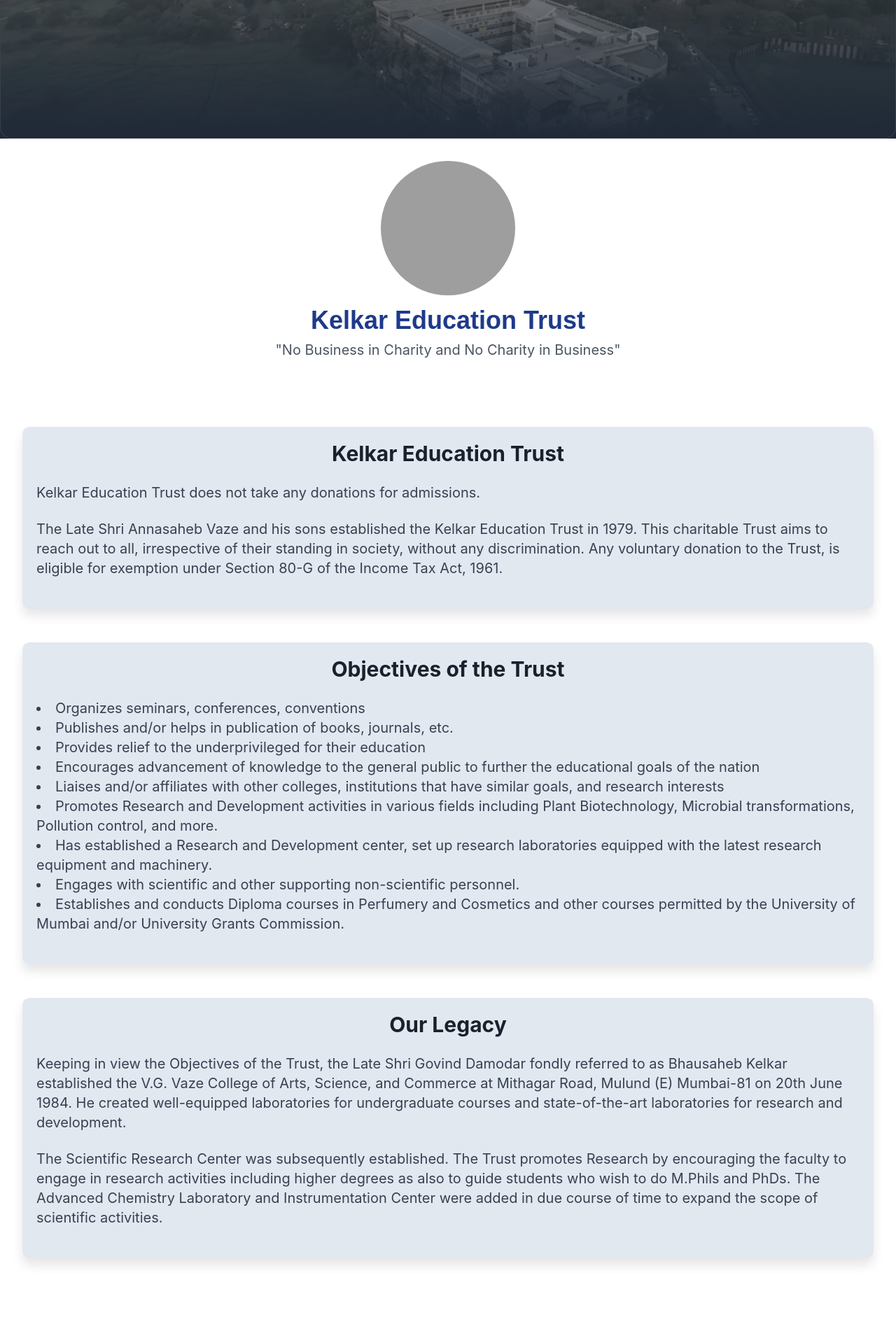
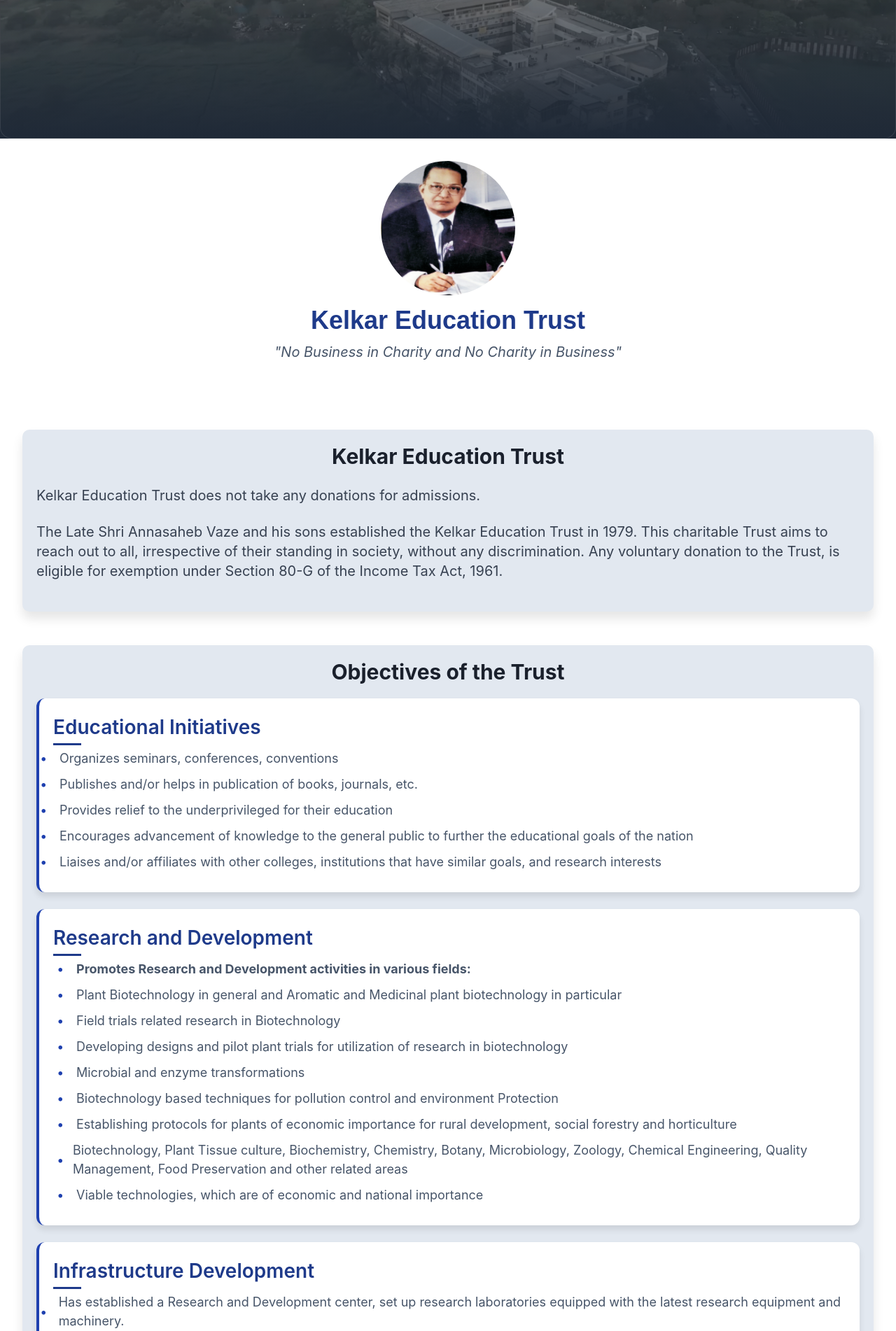
Before and after one commit to rushiii3/KETS, a PHP site: page /kelkar_education_trust.php in a window 1280 px wide. Shown: the part 409-2311 px from the top of the page at 70% size. Run offline with PHP 8.4, Linux system fonts and the light colour scheme; some libraries are stand-ins or nearby versions; grey boxes are pictures that could not be loaded.

Commit message:
updated kelkar education trust page

```diff
--- a/College/src/main/Components/kelkar_trust.php
+++ b/College/src/main/Components/kelkar_trust.php
@@ -1,8 +1,10 @@
+    <!-- Header Section -->
+
     <div class="relative isolate flex flex-col  overflow-hidden py-2 md:h-[30rem] h-[25rem] mx-auto w-full items-center justify-center"> <img src="../../assests/college.png" alt="fallback image" class="absolute inset-0 -z-10 h-full w-full object-cover" />
     <div class="absolute inset-0 -z-10 bg-gradient-to-t from-gray-800 via-gray-900/10"></div>
     <div class="absolute inset-0 -z-10 rounded-2xl ring-1 ring-inset ring-white/10"></div>
     <div class="text-center z-1" data-aos="fade-up">
-        <h1 class="md:text-7xl text-5xl font-bold tracking-tight text-white sm:text-6xl text-center px-[20px]">KELKAR EDUCATION TRUST</h1>
+        <h1 class="md:text-7xl text-5xl font-bold tracking-tight text-white sm:text-6xl text-center px-[20px]">KELKAR EDUCATION TRUST </h1>
     </div>
 
 </div>
@@ -10,16 +12,14 @@
         <div class="mx-auto overflow-hidden overflow-x-hidden px-8 py-8">
             <!-- Image of Bhausaheb Kelkar -->
             <div class="text-center mb-12">
-            <img src="path/to/bhausaheb-kelkar.jpg" alt="Bhausaheb Kelkar" class="w-48 h-48 mx-auto rounded-full">
+                <img src="../../assests/vision-mission/Bhausaheb.png" alt="Bhausaheb Kelkar" class="w-48 h-48 mx-auto rounded-full">
                 <h2 class="text-4xl font-bold mt-4 section-heading">Kelkar Education Trust</h2>
-            <p class="mt-2 text-xl text-gray-600">"No Business in Charity and No Charity in Business"</p>
+                <p class="quote">"No Business in Charity and No Charity in Business"</p>
             </div>
 
             <!-- Main Content -->
             <section class="py-12">
                 <div class="container mx-auto space-y-12">
-
-
                     <div class="section-content" data-aos="fade-right">
                         <h3 class="text-3xl font-bold text-center">Kelkar Education Trust</h3>
                         <p class="my-6 text-xl text-gray-700">Kelkar Education Trust does not take any donations for admissions.</p>
@@ -28,17 +28,44 @@
 
                     <div class="section-content" data-aos="fade-left">
                         <h3 class="text-3xl font-bold text-center">Objectives of the Trust</h3>
-                    <ul class="list-disc list-inside my-6 text-xl text-gray-700">
+                        <div class="grid grid-cols-1 md:grid-cols-1 gap-6 mt-5">
+                            <div class="objective-card">
+                                <h4 class="objective-title">Educational Initiatives</h4>
+                                <ul class="objective-list">
                                     <li>Organizes seminars, conferences, conventions</li>
                                     <li>Publishes and/or helps in publication of books, journals, etc.</li>
                                     <li>Provides relief to the underprivileged for their education</li>
                                     <li>Encourages advancement of knowledge to the general public to further the educational goals of the nation</li>
                                     <li>Liaises and/or affiliates with other colleges, institutions that have similar goals, and research interests</li>
-                        <li>Promotes Research and Development activities in various fields including Plant Biotechnology, Microbial transformations, Pollution control, and more.</li>
+                                </ul>
+                            </div>
+                            <div class="objective-card">
+                                <h4 class="objective-title">Research and Development</h4>
+                                <ul class="objective-list">
+
+                                        <ul>
+                                        <li class="list-none font-bold">Promotes Research and Development activities in various fields:</li>
+                                            <li>Plant Biotechnology in general and Aromatic and Medicinal plant biotechnology in particular</li>
+                                            <li>Field trials related research in Biotechnology</li>
+                                            <li>Developing designs and pilot plant trials for utilization of research in biotechnology</li>
+                                            <li>Microbial and enzyme transformations</li>
+                                            <li>Biotechnology based techniques for pollution control and environment Protection</li>
+                                            <li>Establishing protocols for plants of economic importance for rural development, social forestry and horticulture</li>
+                                            <li>Biotechnology, Plant Tissue culture, Biochemistry, Chemistry, Botany, Microbiology, Zoology, Chemical Engineering, Quality Management, Food Preservation and other related areas</li>
+                                            <li>Viable technologies, which are of economic and national importance</li>
+                                        </ul>
+
+                                </ul>
+                            </div>
+                            <div class="objective-card">
+                                <h4 class="objective-title">Infrastructure Development</h4>
+                                <ul class="objective-list">
                                     <li>Has established a Research and Development center, set up research laboratories equipped with the latest research equipment and machinery.</li>
                                     <li>Engages with scientific and other supporting non-scientific personnel.</li>
                                     <li>Establishes and conducts Diploma courses in Perfumery and Cosmetics and other courses permitted by the University of Mumbai and/or University Grants Commission.</li>
                                 </ul>
+                            </div>
+                        </div>
                     </div>
 
                     <div class="section-content" data-aos="fade-right">
@@ -48,7 +75,5 @@
                     </div>
                 </div>
             </section>
-
-
         </div>
     </div>
--- a/College/src/main/Pages/kelkar_education_trust.php
+++ b/College/src/main/Pages/kelkar_education_trust.php
@@ -28,6 +28,19 @@
             border-radius: 10px;
             padding: 20px;
             box-shadow: 0 10px 15px rgba(0, 0, 0, 0.1);
+            transition: transform 0.3s ease;
+        }
+
+        .section-content:hover {
+            transform: scale(1.02);
+        }
+
+        .quote {
+            font-style: italic;
+            color: #475569;
+            margin-top: 10px;
+            font-size: 1.25rem;
+            animation: fadeIn 2s ease-in-out forwards;
         }
 
         .image-wrapper img {
@@ -66,9 +79,95 @@
                 font-size: 1.5rem;
             }
         }
+
+        .animate-text {
+            animation: fadeInUp 2s ease-in-out forwards;
+        }
+
+        @keyframes fadeIn {
+            0% {
+                opacity: 0;
+            }
+            100% {
+                opacity: 1;
+            }
+        }
+
+        @keyframes fadeInUp {
+            0% {
+                opacity: 0;
+                transform: translateY(20px);
+            }
+            100% {
+                opacity: 1;
+                transform: translateY(0);
+            }
+        }
+
+        .header-bg {
+            background: linear-gradient(to top, rgba(30, 41, 59, 0.8), rgba(30, 41, 59, 0.6)), url('../../assests/college.png') no-repeat center center/cover;
+        }
+
+        .objective-card {
+            background-color: #fff;
+            border-left: 4px solid #1e40af;
+            padding: 20px;
+            border-radius: 12px;
+            box-shadow: 0 6px 10px rgba(0, 0, 0, 0.1);
+            transition: transform 0.3s ease, box-shadow 0.3s ease;
+        }
+
+        .objective-card:hover {
+            transform: translateY(-5px);
+            box-shadow: 0 10px 20px rgba(0, 0, 0, 0.2);
+        }
+
+        .objective-title {
+            color: #1e3a8a;
+            font-size: 1.75rem;
+            font-weight: 600;
+            margin-bottom: 10px;
+            position: relative;
+        }
+
+        .objective-title::before {
+            content: '';
+            position: absolute;
+            width: 40px;
+            height: 3px;
+            background-color: #1e3a8a;
+            bottom: -5px;
+            left: 0;
+        }
+
+        .objective-list {
+            list-style-type: none;
+            padding: 0;
+            color: #475569;
+        }
+
+        .objective-list li {
+            margin-bottom: 10px;
+            font-size: 1.125rem;
+            display: flex;
+            align-items: center;
+        }
+
+        .objective-list li::before {
+            content: '•';
+            color: #1e40af;
+            font-weight: bold;
+            display: inline-block;
+            width: 1em;
+            margin-left: -1em;
+            margin-right: 0.5em;
+        }
+
+        .objective-list ul {
+            padding-left: 1.5em;
+        }
     </style>
-
-<body class="bg-white overflow-x-hidden mx-auto">
+    <body class="bg-white overflow-x-hidden mx-auto">
 
     <?php include('../Layouts/header2.php'); ?>
     <?php include('../Components/kelkar_trust.php'); ?>
@@ -79,6 +178,7 @@
 
  <!-- AOS Animation Library -->
  <script src="https://unpkg.com/aos@2.3.1/dist/aos.js"></script>
+    <link href="https://unpkg.com/aos@2.3.1/dist/aos.css" rel="stylesheet">
     <script>
         AOS.init();
     </script>
```
Also changed, not shown: College/src/assests/vision-mission/Bhausaheb.png (added). Lines whose indentation alone changed are shown as unchanged.
